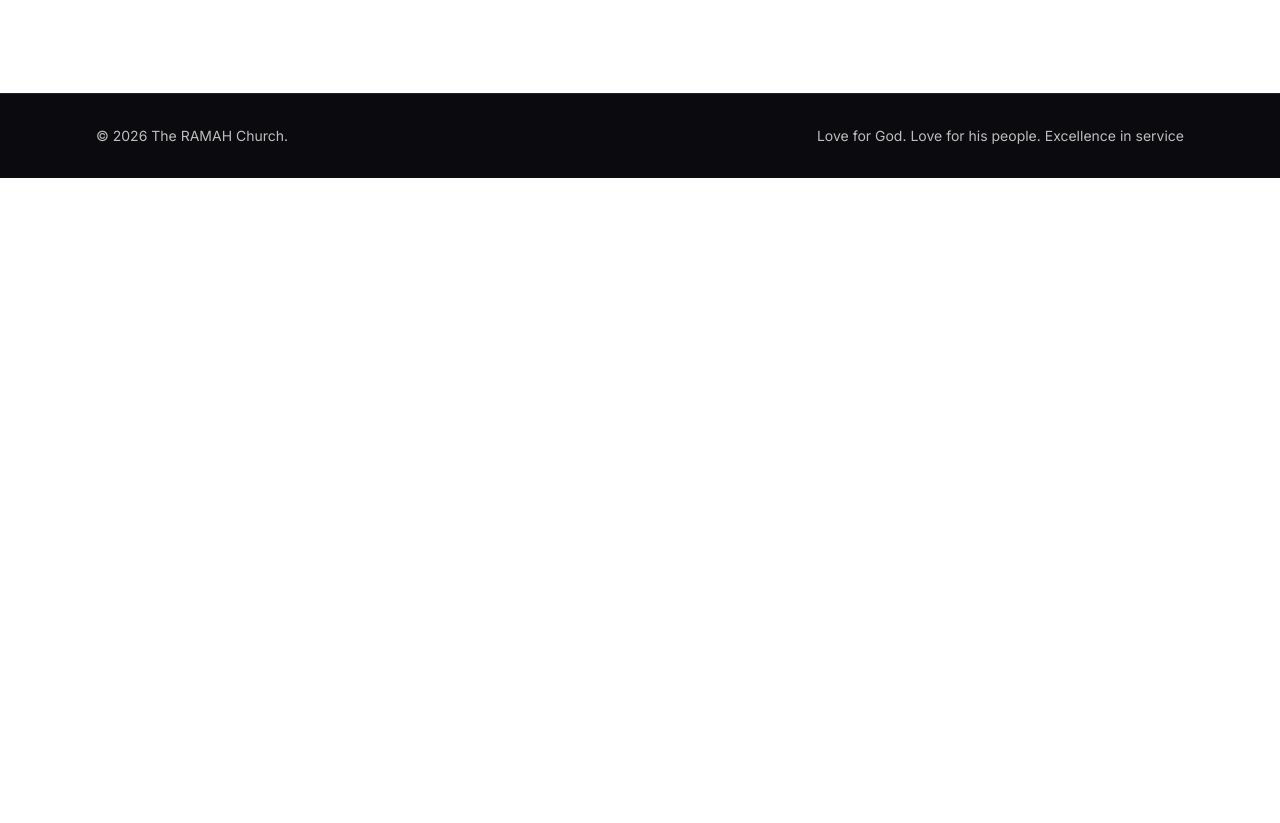
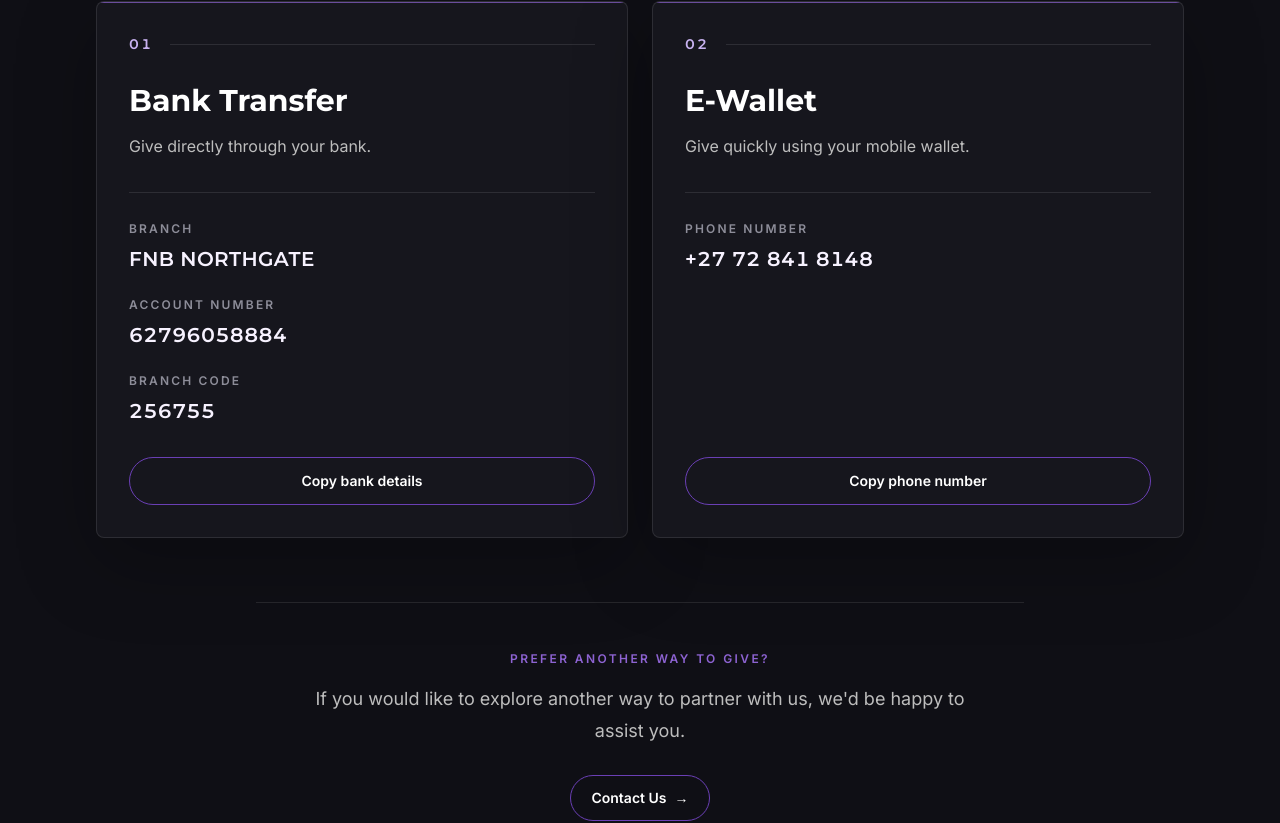
Before and after one commit to Armony-ftk/ramah-church, a Next.js app: page /give in a window 1280 px wide. Before the commit this address had no page. Shown: the part 788-1611 px from the top of the page. Before the commit the page ends 966 px from the top, so only its background shows below. Built offline with nearby package versions, Linux system fonts and the light colour scheme.

Commit message:
Added initial Give page

```diff
--- /dev/null
+++ b/src/app/give/page.tsx
@@ -0,0 +1,15 @@
+import HowToGiveSection from "@/components/sections/give/HowToGiveSection";
+import PageHero from "@/components/sections/PageHero";
+
+export default function GivePage() {
+  return (
+    <>
+      <PageHero
+        eyebrow="GIVING"
+        title="Support Our Mission"
+        description="Partner with us as we reach more people and advance God’s work."
+      />
+      <HowToGiveSection />
+    </>
+  );
+}
--- /dev/null
+++ b/src/components/sections/give/HowToGiveSection.tsx
@@ -0,0 +1,98 @@
+import Container from "@/components/layout/Container";
+import Button from "@/components/ui/Button";
+import CopyButton from "@/components/ui/CopyButton";
+import SectionTitle from "@/components/ui/SectionTitle";
+import {
+  getGivingMethodCopyText,
+  givingMethods,
+  type GivingMethod,
+} from "@/data/giving";
+
+function GivingMethodCard({ method }: { method: GivingMethod }) {
+  return (
+    <article className="group relative flex h-full flex-col overflow-hidden rounded-lg border border-white/10 bg-[#16161D] p-6 shadow-[0_24px_80px_rgba(0,0,0,0.26)] transition-[border-color,transform] duration-300 hover:-translate-y-1 hover:border-[#8D63D2]/50 motion-reduce:transform-none motion-reduce:transition-none sm:p-8">
+      <span
+        aria-hidden="true"
+        className="absolute inset-x-0 top-0 h-px bg-[#8D63D2]/70"
+      />
+
+      <div className="flex items-center gap-4">
+        <span className="font-heading text-sm font-semibold tabular-nums tracking-[0.18em] text-[#C8B2F0]">
+          {method.number}
+        </span>
+        <span aria-hidden="true" className="h-px flex-1 bg-white/10" />
+      </div>
+
+      <h3 className="mt-7 font-heading text-2xl font-bold leading-tight text-white sm:text-3xl">
+        {method.title}
+      </h3>
+      <p className="mt-3 text-base leading-7 text-[#BDBDBD]">
+        {method.description}
+      </p>
+
+      <dl className="mt-8 space-y-6 border-t border-white/10 pt-7">
+        {method.details.map((detail) => (
+          <div key={detail.label}>
+            <dt className="text-xs font-semibold uppercase tracking-[0.18em] text-[#8D8D99]">
+              {detail.label}
+            </dt>
+            <dd className="mt-2 break-words font-heading text-lg font-semibold tracking-[0.02em] text-[#F7F2FF] tabular-nums sm:text-xl">
+              {detail.displayValue ?? detail.value}
+            </dd>
+          </div>
+        ))}
+      </dl>
+
+      <div className="mt-auto pt-8">
+        <CopyButton
+          value={getGivingMethodCopyText(method)}
+          label={method.copyButtonLabel}
+          className="min-h-12 w-full"
+        />
+      </div>
+    </article>
+  );
+}
+
+export default function HowToGiveSection() {
+  return (
+    <section
+      aria-labelledby="how-to-give-title"
+      className="bg-[#0F0F15] py-16 sm:py-20 lg:py-24"
+    >
+      <Container>
+        <div id="how-to-give-title">
+          <SectionTitle
+            title="How to Give"
+            description="Choose the giving method that works best for you."
+            centered
+          />
+        </div>
+
+        <div className="mt-10 grid gap-6 sm:mt-12 md:grid-cols-2">
+          {givingMethods.map((method) => (
+            <GivingMethodCard key={method.id} method={method} />
+          ))}
+        </div>
+
+        <div className="mx-auto mt-14 max-w-3xl border-t border-white/10 pt-10 text-center sm:mt-16 sm:pt-12">
+          <p className="text-xs font-semibold uppercase tracking-[0.2em] text-[#8D63D2]">
+            Prefer another way to give?
+          </p>
+          <p className="mx-auto mt-4 max-w-2xl text-base leading-7 text-[#BDBDBD] sm:text-lg sm:leading-8">
+            If you would like to explore another way to partner with us,
+            we&apos;d be happy to assist you.
+          </p>
+          <Button
+            href="/contact"
+            variant="secondary"
+            className="mt-7 w-full gap-2 sm:w-auto"
+          >
+            Contact Us
+            <span aria-hidden="true">→</span>
+          </Button>
+        </div>
+      </Container>
+    </section>
+  );
+}
--- a/src/components/ui/CopyAddressButton.tsx
+++ b/src/components/ui/CopyAddressButton.tsx
@@ -1,60 +1,17 @@
-"use client";
-
-import { useEffect, useRef, useState } from "react";
-
-import Button from "@/components/ui/Button";
+import CopyButton from "@/components/ui/CopyButton";
 
 type CopyAddressButtonProps = {
   address: string;
 };
 
-type CopyStatus = "idle" | "copied" | "error";
-
 export default function CopyAddressButton({ address }: CopyAddressButtonProps) {
-  const [status, setStatus] = useState<CopyStatus>("idle");
-  const resetTimer = useRef<ReturnType<typeof setTimeout> | null>(null);
-
-  useEffect(() => {
-    return () => {
-      if (resetTimer.current) {
-        clearTimeout(resetTimer.current);
-      }
-    };
-  }, []);
-
-  async function handleCopy() {
-    if (resetTimer.current) {
-      clearTimeout(resetTimer.current);
-    }
-
-    try {
-      await navigator.clipboard.writeText(address);
-      setStatus("copied");
-    } catch {
-      setStatus("error");
-    }
-
-    resetTimer.current = setTimeout(() => {
-      setStatus("idle");
-    }, 2200);
-  }
-
-  const label =
-    status === "copied"
-      ? "Copied!"
-      : status === "error"
-        ? "Copy Failed"
-        : "Copy Address";
-
   return (
-    <Button
-      type="button"
-      variant="secondary"
-      onClick={handleCopy}
-      aria-live="polite"
+    <CopyButton
+      value={address}
+      label="Copy Address"
+      copiedLabel="Copied!"
+      errorLabel="Copy Failed"
       className="w-full sm:w-auto"
-    >
-      {label}
-    </Button>
+    />
   );
 }
--- /dev/null
+++ b/src/components/ui/CopyButton.tsx
@@ -0,0 +1,71 @@
+"use client";
+
+import { useEffect, useRef, useState } from "react";
+
+import Button from "@/components/ui/Button";
+
+type CopyButtonProps = {
+  value: string;
+  label: string;
+  copiedLabel?: string;
+  errorLabel?: string;
+  className?: string;
+};
+
+type CopyStatus = "idle" | "copied" | "error";
+
+export default function CopyButton({
+  value,
+  label,
+  copiedLabel = "Copied",
+  errorLabel = "Copy failed",
+  className = "",
+}: CopyButtonProps) {
+  const [status, setStatus] = useState<CopyStatus>("idle");
+  const resetTimer = useRef<ReturnType<typeof setTimeout> | null>(null);
+
+  useEffect(() => {
+    return () => {
+      if (resetTimer.current) {
+        clearTimeout(resetTimer.current);
+      }
+    };
+  }, []);
+
+  async function handleCopy() {
+    if (resetTimer.current) {
+      clearTimeout(resetTimer.current);
+    }
+
+    try {
+      await navigator.clipboard.writeText(value);
+      setStatus("copied");
+    } catch {
+      setStatus("error");
+    }
+
+    resetTimer.current = setTimeout(() => {
+      setStatus("idle");
+    }, 2200);
+  }
+
+  const currentLabel =
+    status === "copied"
+      ? copiedLabel
+      : status === "error"
+        ? errorLabel
+        : label;
+
+  return (
+    <Button
+      type="button"
+      variant="secondary"
+      onClick={handleCopy}
+      className={className}
+    >
+      <span aria-live="polite" aria-atomic="true">
+        {currentLabel}
+      </span>
+    </Button>
+  );
+}
--- /dev/null
+++ b/src/data/giving.ts
@@ -0,0 +1,56 @@
+export type GivingDetail = {
+  label: string;
+  value: string;
+  displayValue?: string;
+};
+
+export type GivingMethod = {
+  id: string;
+  number: string;
+  title: string;
+  description: string;
+  details: readonly GivingDetail[];
+  copyButtonLabel: string;
+  copyFormat: "labeled" | "value";
+};
+
+export const givingMethods = [
+  {
+    id: "bank-transfer",
+    number: "01",
+    title: "Bank Transfer",
+    description: "Give directly through your bank.",
+    details: [
+      { label: "Branch", value: "FNB NORTHGATE" },
+      { label: "Account Number", value: "62796058884" },
+      { label: "Branch Code", value: "256755" },
+    ],
+    copyButtonLabel: "Copy bank details",
+    copyFormat: "labeled",
+  },
+  {
+    id: "e-wallet",
+    number: "02",
+    title: "E-Wallet",
+    description: "Give quickly using your mobile wallet.",
+    details: [
+      {
+        label: "Phone Number",
+        value: "+27728418148",
+        displayValue: "+27 72 841 8148",
+      },
+    ],
+    copyButtonLabel: "Copy phone number",
+    copyFormat: "value",
+  },
+] satisfies readonly GivingMethod[];
+
+export function getGivingMethodCopyText(method: GivingMethod) {
+  if (method.copyFormat === "labeled") {
+    return method.details
+      .map((detail) => `${detail.label}: ${detail.value}`)
+      .join("\n");
+  }
+
+  return method.details.map((detail) => detail.value).join("\n");
+}
```
